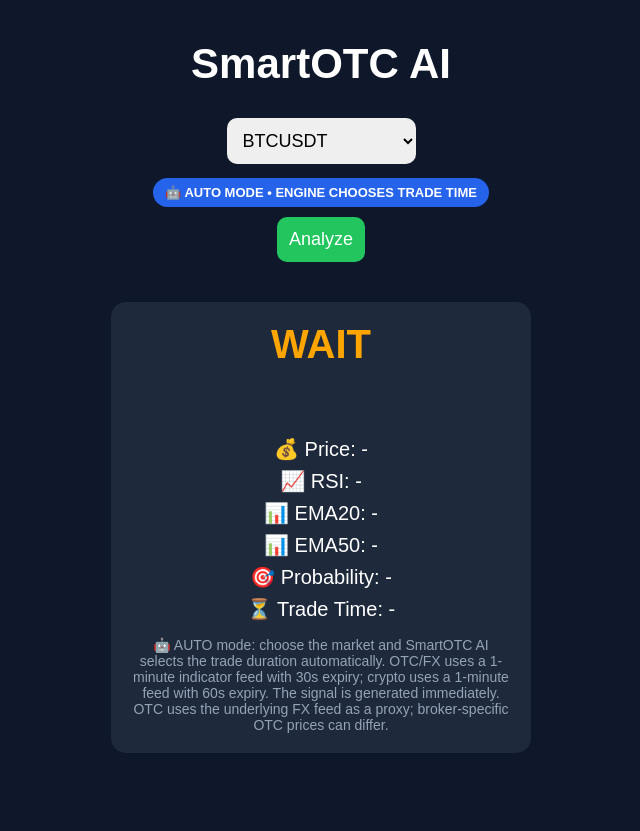
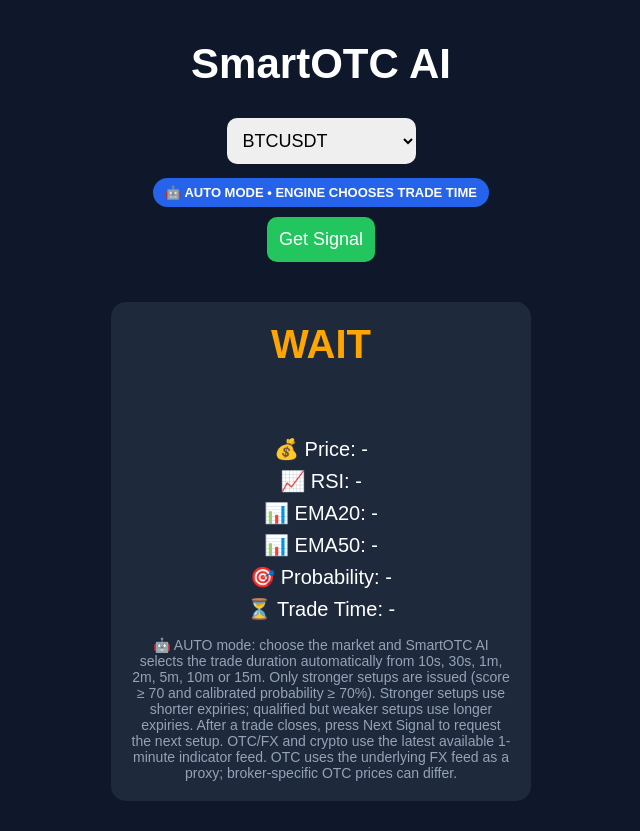
Before and after one commit to wyt4s7v6f4-prog/Smartotc-ai-v2, a FastAPI app: page / in a window 1280 px wide. Shown: the whole page, without its empty margins (319-959 px from the left). Before the commit the page ends 753 px from the top, so only its background shows below. Run offline with FastAPI, Linux system fonts and the light colour scheme.

Commit message:
Add files via upload

```diff
--- a/backend/app/templates/index.html
+++ b/backend/app/templates/index.html
@@ -204,7 +204,7 @@ button:disabled{
 
 <br>
 
-<button id="analyzeBtn" onclick="startAnalysis()">Analyze</button>
+<button id="analyzeBtn" onclick="startAnalysis()">Get Signal</button>
 
 <div class="card">
 
@@ -250,9 +250,11 @@ button:disabled{
     </div>
 
     <div class="note">
-        🤖 AUTO mode: choose the market and SmartOTC AI selects the trade duration automatically.
-        OTC/FX uses a 1-minute indicator feed with 30s expiry; crypto uses a 1-minute feed with 60s expiry.
-        The signal is generated immediately. OTC uses the underlying FX feed as a proxy; broker-specific OTC prices can differ.
+        🤖 AUTO mode: choose the market and SmartOTC AI selects the trade duration automatically from 10s, 30s, 1m, 2m, 5m, 10m or 15m.
+        Only stronger setups are issued (score ≥ 70 and calibrated probability ≥ 70%).
+        Stronger setups use shorter expiries; qualified but weaker setups use longer expiries.
+        After a trade closes, press Next Signal to request the next setup. OTC/FX and crypto use the latest available 1-minute indicator feed.
+        OTC uses the underlying FX feed as a proxy; broker-specific OTC prices can differ.
     </div>
 
 </div>
@@ -321,7 +323,7 @@ function showResult(status, detail, cls){
     $("resultDetail").innerHTML = detail || "";
 }
 
-function clearDisplay(message="WAIT", clearResult=true){
+function clearDisplay(message="READY", clearResult=true){
     updateOTCBadge();
 
     $("signal").innerHTML = message;
@@ -393,6 +395,8 @@ function startTrade(data){
     finalCheckPending = false;
     hideResult();
 
+    $("analyzeBtn").disabled = true;
+    $("analyzeBtn").innerHTML = "Trade in progress";
     renderActiveTrade(data);
 }
 
@@ -534,6 +538,13 @@ function finalizeTrade(data){
         (isOTC() ? " • OTC result uses FX proxy price" : ""),
         cls
     );
+
+    // The next signal is manual: enable the button only after this trade
+    // has fully expired and its result has been calculated.
+    running = false;
+    stopTimers();
+    $("analyzeBtn").disabled = false;
+    $("analyzeBtn").innerHTML = "Next Signal";
 }
 
 function updateActiveClock(){
@@ -644,17 +655,19 @@ function renderData(data, fromFinalCheck=false){
         return true;
     }
 
-    $("signal").innerHTML = "READY";
+    $("signal").innerHTML = data.signal_quality === "NO_STRONG_SETUP"
+        ? "NO STRONG SIGNAL"
+        : "READY";
     $("entry").innerHTML = "";
     $("countdown").innerHTML = "";
 
-    // Even while waiting, show how long the eventual trade will be.
     $("time").innerHTML =
-        "OPEN FOR " + durationLabel(data);
+        "Press Get Signal for the next setup";
 
     setSignalClass("WAIT");
 
-    // Keep the most recent result visible until a new signal appears.
+    // After a completed trade, keep its result visible. No new trade is
+    // started automatically; the user must press Get Signal.
     if(lastResult){
         const cls =
             lastResult.status === "WIN" ? "result-win" :
@@ -717,24 +730,16 @@ function stopTimers(){
 }
 
 function scheduleNextPoll(){
-    if(!running) return;
-
-    let delay = 5000;
-
-    if(activeTrade){
-        delay = 1000;
-    }else{
-        const seconds = Number(
-            lastData?.entry_countdown ?? 999
-        );
-
-        delay = seconds <= 12 ? 1000 : 5000;
-    }
+    // Only poll while a trade is actually open. After RESULT, the next
+    // signal is requested explicitly with the button.
+    if(!running || !activeTrade) return;
 
     pollTimer = setTimeout(async () => {
         await fetchAnalysis();
-        scheduleNextPoll();
-    }, delay);
+        if(activeTrade){
+            scheduleNextPoll();
+        }
+    }, 1000);
 }
 
 function startLocalCountdown(){
@@ -820,15 +825,26 @@ async function startAnalysis(){
     hideResult();
 
     $("analyzeBtn").disabled = true;
+    $("analyzeBtn").innerHTML = "Analyzing...";
     $("signal").innerHTML = "ANALYZING...";
     $("signal").className = "wait";
 
-    await fetchAnalysis();
+    const data = await fetchAnalysis();
 
-    $("analyzeBtn").disabled = false;
-
-    startLocalCountdown();
-    scheduleNextPoll();
+    // Keep the button disabled for the lifetime of an active trade.
+    if(activeTrade){
+        $("analyzeBtn").disabled = true;
+        $("analyzeBtn").innerHTML = "Trade in progress";
+        startLocalCountdown();
+        scheduleNextPoll();
+    }else{
+        $("analyzeBtn").disabled = false;
+        $("analyzeBtn").innerHTML =
+            data && data.signal_quality === "NO_STRONG_SETUP"
+                ? "Try Again"
+                : "Get Signal";
+        startLocalCountdown();
+    }
 }
 
 $("symbol").addEventListener("change", () => {
```
